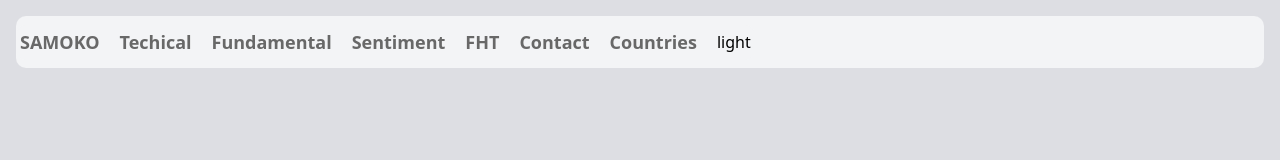
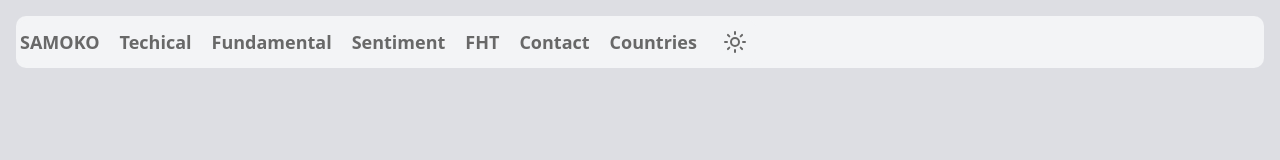
Before and after one commit to stavros1samaras/LazyMarkets-frontend, a Next.js app: page / in a window 1280 px wide. Shown: the top 160 px of the page. Built offline with nearby package versions, Linux system fonts and the light colour scheme.

Commit message:
add buttons for theme

```diff
--- a/src/components/navigation/Theme.tsx
+++ b/src/components/navigation/Theme.tsx
@@ -1,10 +1,24 @@
 "use client"
 
+import { Button } from "@/components/ui/button"
 import { ThemeContext } from "@/contexts/ThemeProvider"
+import { Moon, Sun } from "lucide-react"
 import { useContext } from "react"
 
 export default function Theme() {
 	const context = useContext(ThemeContext)
 
-	return <button onClick={context?.toggleTheme}>{context?.theme}</button>
+	return (
+		<>
+			{context?.theme === "light" ? (
+				<Button size="icon" variant="ghost" className="p-0 m-0 text-foreground" onClick={context.toggleTheme}>
+					<Sun className="size-6 p-0" />
+				</Button>
+			) : (
+				<Button size="icon" variant="ghost" className="p-0 m-0 text-foreground" onClick={context?.toggleTheme}>
+					<Moon className="size-6 p-0" />
+				</Button>
+			)}
+		</>
+	)
 }
```
